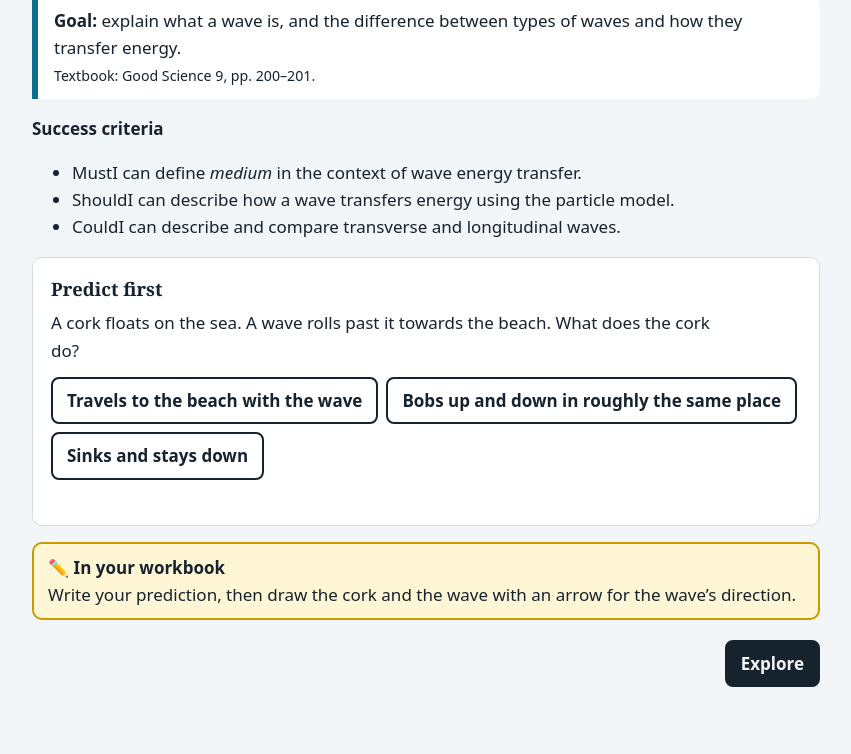
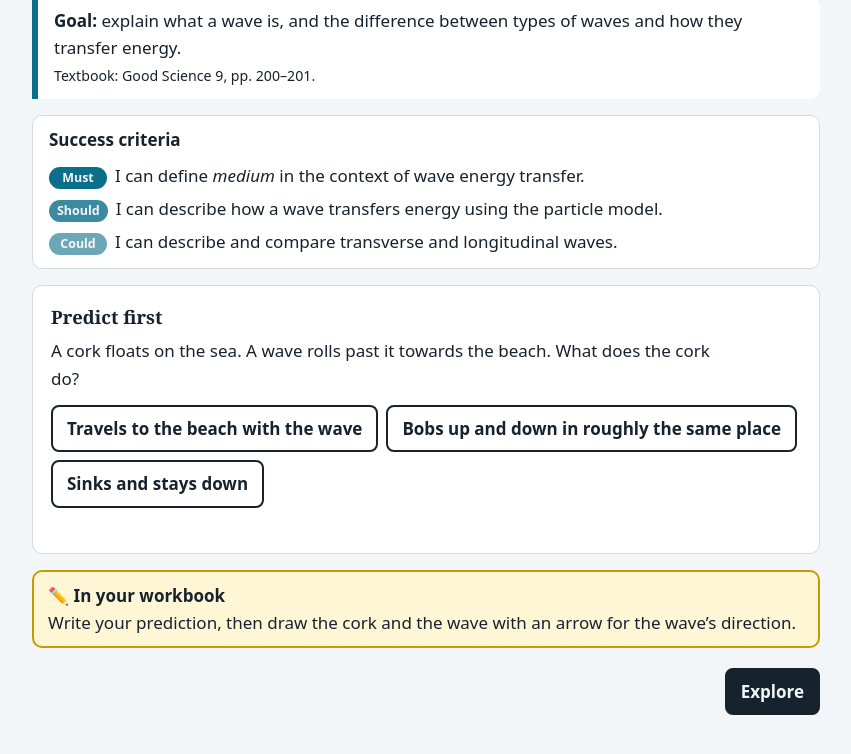
Before and after one commit to MrA-I/Science-junior-webpage, a plain HTML site: page 9-2-wave-types.html in a window 1280 px wide. Shown: the part 156-910 px from the top of the page, without its empty margins (214-1065 px from the left). Before the commit the page ends 883 px from the top, so only its background shows below. Drawn offline with Linux system fonts and the light colour scheme.

Commit message:
Add files via upload

```diff
--- a/assets/style.css
+++ b/assets/style.css
@@ -34,3 +34,7 @@ svg text{fill:var(--ink);font:600 13px var(--sans)}.hs{cursor:pointer}.hs:hover
 .grid{display:grid;grid-template-columns:repeat(auto-fill,minmax(240px,1fr));gap:12px}
 .lcard{display:block;text-decoration:none;color:inherit;background:var(--card);border:1px solid var(--line);border-radius:10px;padding:14px}.lcard.soon{opacity:.55}.lcard b{display:block}.tag{font-size:.85rem;color:var(--soft)}.tag.done{color:var(--good);font-weight:700}
 @media (prefers-reduced-motion:reduce){*{transition:none!important}}
+
+.sc{background:var(--card);border:1px solid var(--line);border-radius:10px;padding:10px 16px;margin:0 0 16px}.sc ul{list-style:none;margin:6px 0 0;padding:0}.sc li{padding:3px 0}
+.tg{display:inline-block;min-width:58px;text-align:center;font-weight:700;font-size:.78rem;border-radius:999px;padding:1px 8px;margin-right:8px;background:var(--accent);color:var(--bg)}.tg.s{opacity:.8}.tg.c{opacity:.6}
+.lcard .g{display:block;font-size:.92rem;color:var(--soft);margin:4px 0 6px}
```
